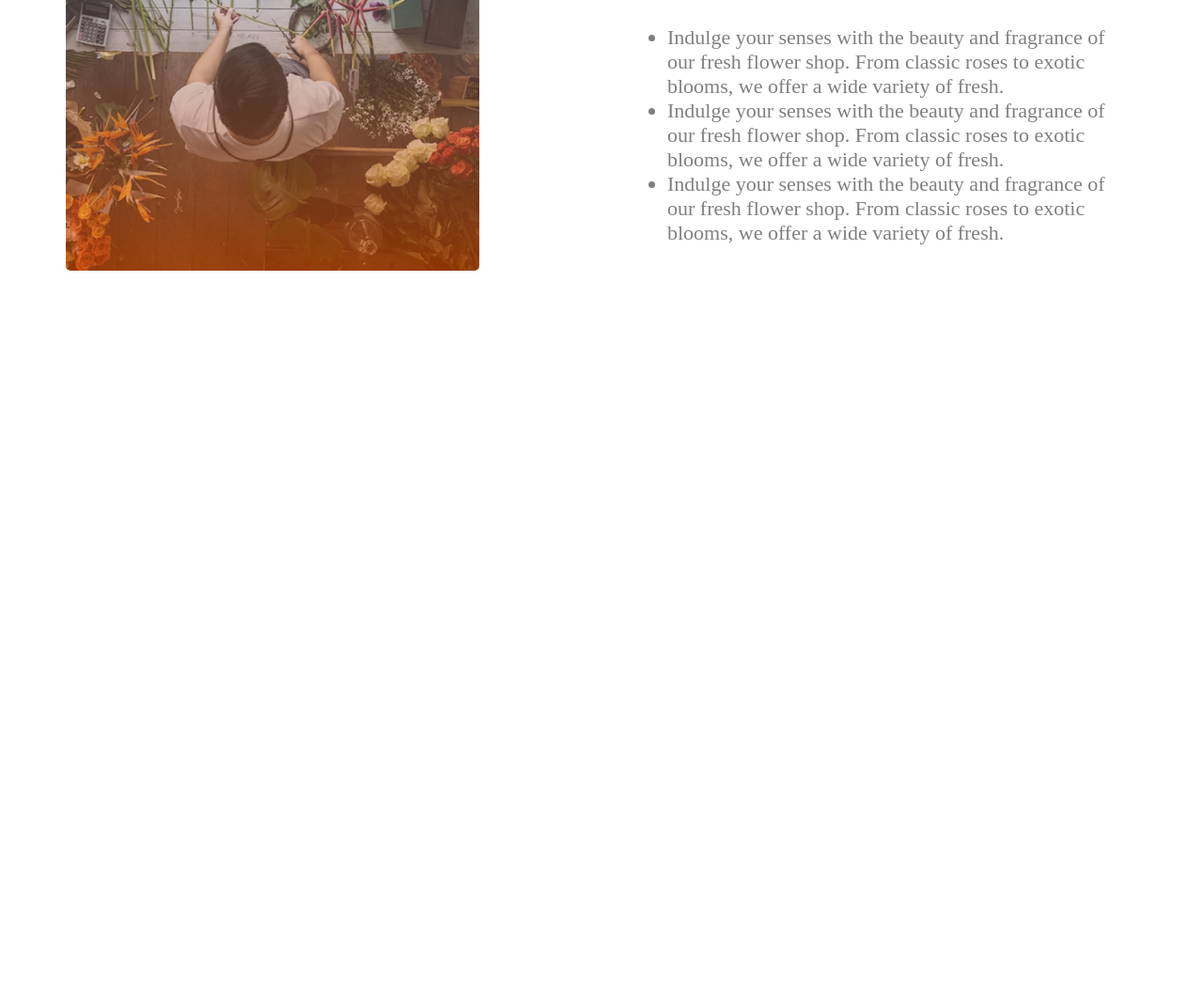
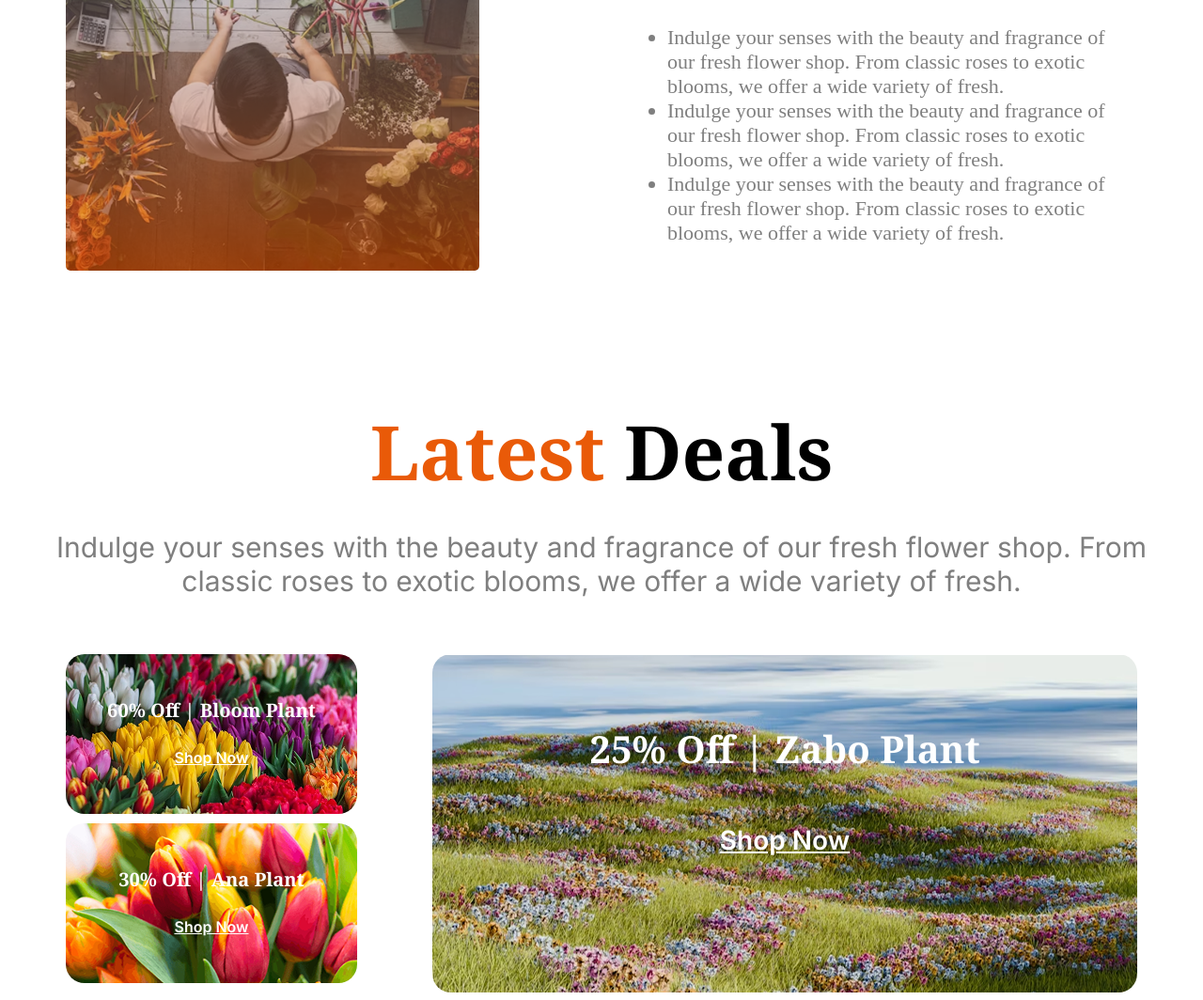
Before and after one commit to omarfaruq2004/Assignment-2, a plain HTML site: page index.html in a window 1280 px wide. Shown: the part 2395-3459 px from the top of the page at 94% size. Before the commit the page ends 2695 px from the top, so only its background shows below. Drawn offline with Linux system fonts and the light colour scheme.

Commit message:
make latest-container

```diff
--- a/index.html
+++ b/index.html
@@ -219,18 +219,58 @@
         </SEction>
 
 
+        <!-- Latest  Deals -->
 
 
 
+            <section class="Latest">
+                   <div class="Latest-ditails">
+                    <h1 class="noto-serif-normal margin-1"><span id="latest-color">Latest</span>  Deals</h1>
+                    <p class="inter-normal">Indulge your senses with the beauty and fragrance of our fresh flower shop. From <br>classic roses to exotic blooms, we offer a wide variety of fresh.</p>
+                   </div>
+            </section>
+
+           <!-- Latest-images -->
+
+           <section class="latest-container total-container">
+
+            <section class="img-bloom-ana">
+
+                            <section class="latest-image img-1">
+
+               <div class="img-card">
+                         <h4 class="noto-serif-normal">60% Off | Bloom Plant</h4>
+                         <a class="inter-normal" href="">Shop Now</a>
+                  </div>
+
+                             </section>
 
 
+                           <section class="latest-image img-2 margin">
+
+               <div class="img-card">
+                         <h4 class="noto-serif-normal">30% Off | Ana  Plant</h4>
+                         <a class="inter-normal" href="">Shop Now</a>
+                  </div>
+
+                            </section>
+
+            </section>
+
+        <section class="img-zabo">
 
 
+                  <section class="latest-image-1 img-3">
 
+                        <div class="img-card-1">
+                             <h4 class="noto-serif-normal">25% Off | Zabo Plant</h4>
+                             <a class="inter-normal" href="">Shop Now</a>
+                         </div>
 
+                   </section>
 
-
-
+         </section>
+           </section>
 
 
 
--- a/styles/style.css
+++ b/styles/style.css
@@ -198,6 +198,136 @@ margin-top: 120px;
     right: -70px;
     }
 
+ /* Latest  Deals */
+
+.Latest-ditails h1{
+       font-size: 80px;
+       font-weight: bold;
+}
+
+#latest-color{
+    color: #E95A08;
+}
+
+.Latest-ditails p{
+        font-size: 30px;
+    color: rgba(0, 0, 0, 0.5);
+
+}
+
+.Latest{
+    text-align: center;
+    margin-top: 133px;
+    width: 100%;
+}
+
+
+ /* LATEST-STYLES */
+
+.img-1{
+        background-image: url(../images/deal-bloom.png);
+
+}
+
+.img-2{
+    background-image: url(../images/deal-ana.png);
+}
+
+.img-3{
+    background-image: url(../images/deal-zabo.png);
+}
+
+
+
+.img-card{
+    width: 500px;
+}
+.img-card-1{
+     width: 1140px;
+}
+
+
+.latest-image{
+    padding: 20px;
+    max-width: 270px;
+    height: 130px;
+    background-repeat: no-repeat;
+    border-radius: 20px;
+    display: flex;
+    text-align: center;
+
+}
+
+.img-card h4{
+     font-size: 20px;
+     font-weight: bold;
+     color: #FFFFFF;
+
+}
+.img-card a{
+    font-weight: 600;
+    color: #FFFFFF;
+
+}
+
+ .img-zabo{
+    margin-top: 30px;
+ }
+
+.img-card-1 h4{
+     font-size: 40px;
+     font-weight: bold;
+     color: #FFFFFF;
+
+}
+.img-card-1 a{
+    font-size: 28px;
+    font-weight: 600;
+    color: #FFFFFF;
+
+}
+
+.latest-image-1{
+    padding: 20px;
+    max-width: 710px;
+    height: 320px;
+    background-repeat: no-repeat;
+    border-radius: 20px;
+    display: flex;
+    text-align: center;
+
+}
+
+.margin{
+    margin-top: 10px;
+
+}
+
+.latest-container{
+    display: flex;
+    justify-content: space-between;
+    justify-items: center;
+    align-items: center;
+
+}
+
+.img-bloom-ana{
+    margin-top: 20px;
+}
+
+.margin-1{
+    margin-bottom: 5px;
+}
+
+
+
+
+
+@media screen and (min-width: 576px) {
+    .nav-conten{
+        display: none;
+    }
+}
 
 
 
@@ -217,11 +347,7 @@ margin-top: 120px;
 
 
 
-@media screen and (min-width: 576px) {
-    .nav-conten{
-        display: none;
-    }
-}
+
 
 
 
@@ -275,7 +401,7 @@ margin-top: 120px;
             display: none;
         }
 
-         .flower{
+         .flower, .latest-container{
             flex-direction: column;
          }
          .flower-img{
@@ -288,6 +414,30 @@ margin-top: 120px;
             margin-top: 0px;
            }
 
+         .Latest-ditails h1{
+                font-size: 50px;
+         }
+         .Latest-ditails p{
+            font-size: 20px;
+         }
+
+
+         .img-zabo{
+            width: 100%;
+         }
+
+
+
+
+
+
+
+
+
+
+
+
+
 
 
 
```
